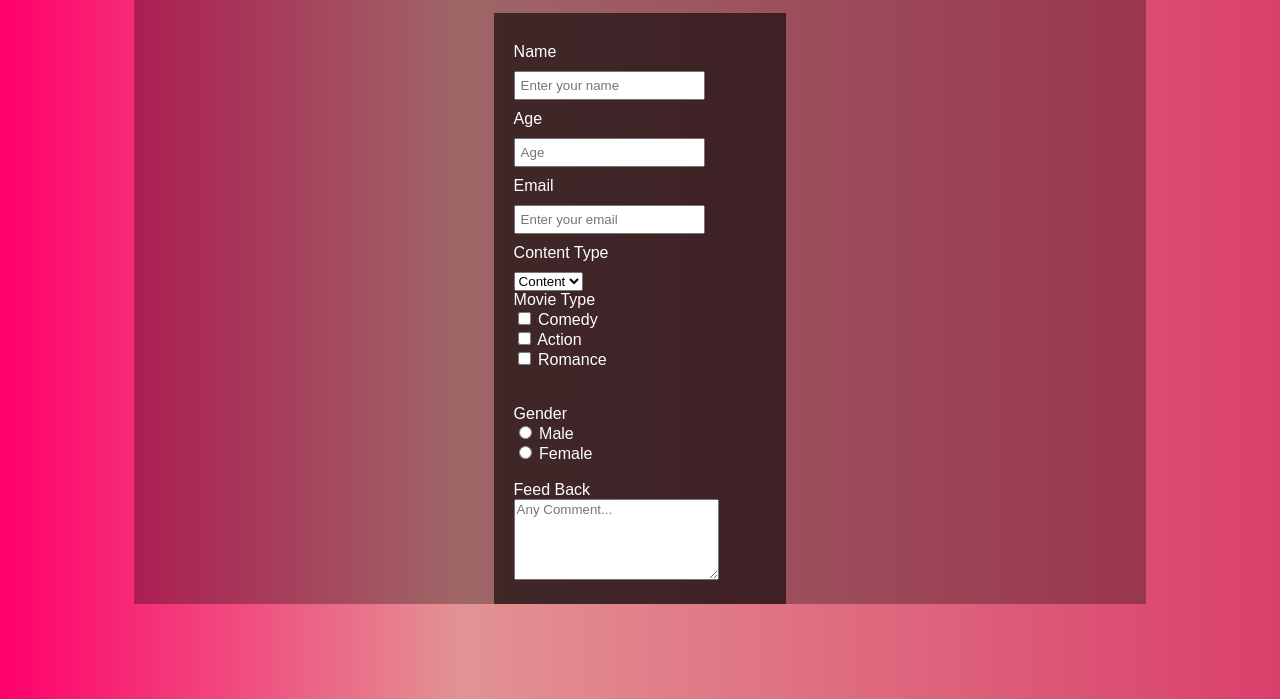
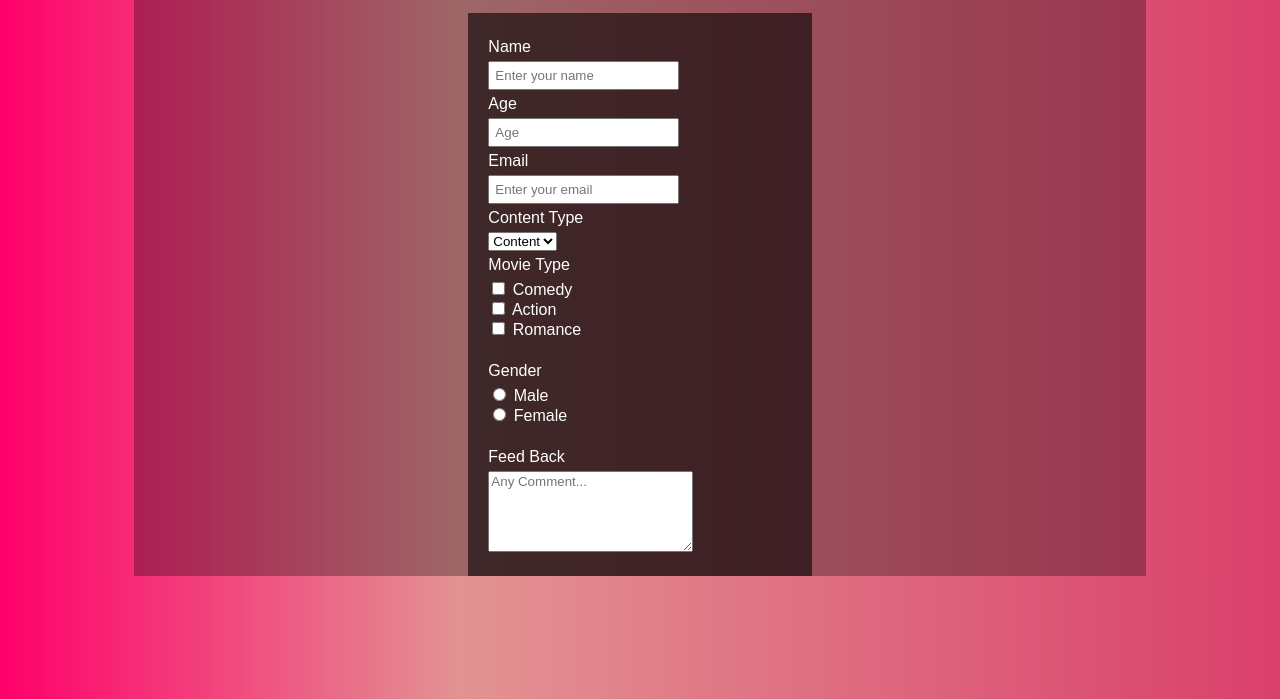
Before and after one commit to yusufyunuskaymaz/netflix-register-form, a plain HTML site: page index.html in a window 1280 px wide. Shown: the part 101-800 px from the top of the page. Drawn offline with Linux system fonts and the light colour scheme.

Commit message:
finished

```diff
--- a/index.html
+++ b/index.html
@@ -10,18 +10,20 @@
 <body>
     <div class="container">
 
-        <div class="ftitle">
+        <div class="heading">
             <h1>NET<span class="redwriting">FLIX</span></h1>
             <p>Thank you for signing up at Netflix. Tell us more about yourself.</p>
         </div>
 
         <form action="">
+            <!-- Personal Info -->
             <label class="title" for="name">Name</label><br>
             <input type="text" placeholder="Enter your name" name="" id="name"><br>
             <label class="title" for="age">Age</label><br>
             <input type="text" placeholder="Age" name="" id="age"><br>
             <label class="title" for="email">Email</label><br>
             <input type="email" placeholder="Enter your email" name="" id="email"><br>
+            <!-- Content Type -->
             <label class="title" for="content">Content Type</label><br>
             <select name="contentType" id="content">
                 <option value="series">Content</option>
@@ -31,15 +33,15 @@
                 <option value="series">Content</option>
             </select><br>
             <!-- Movie Type -->
-            <label for="movieType">Movie Type</label><br>
+            <label class="title" for="movieType">Movie Type</label><br>
             <input type="checkbox" name="comedy" id="comedy">
             <label for="comedy">Comedy</label><br>
             <input type="checkbox" name="action" id="action">
             <label for="action">Action</label><br>
             <input type="checkbox" name="romance" id="romance">
-            <label for="romance">Romance</label><br><br><br>
+            <label for="romance">Romance</label><br><br>
             <!-- Gender -->
-            <label for="gender">Gender</label><br>
+            <label class="title" for="gender">Gender</label><br>
             <input type="radio" name="gender" id="male">
             <label for="male">Male</label><br>
             <input type="radio" name="gender" id="female">
@@ -47,7 +49,7 @@
 
             <!-- Feed Back -->
 
-            <label for="feedBack">Feed Back</label><br>
+            <label class="title" for="feedBack">Feed Back</label><br>
             <textarea placeholder="Any Comment..." name="feedback" id="feedBack" cols="23" rows="5"></textarea>
 
 
--- a/style.css
+++ b/style.css
@@ -15,7 +15,7 @@ background: linear-gradient(90deg, rgba(255,0,106,1) 0%, rgba(195,25,25,0.471025
 }
 
 form{
-    width: 25%;
+    width: 30%;
     margin: auto;
     background-color: rgba(0, 0, 0, 0.6);
     padding: 20px;
@@ -27,7 +27,7 @@ form{
 
 
 .title{
-    padding: 10px 0;
+    padding: 5px 0;
     display: inline-block;
     text-align: center;
 }
@@ -36,7 +36,7 @@ input{
     padding: 5px;
 }
 
-.ftitle{
+.heading{
     text-align: center;
     color: white;
 }
```
Also changed, not shown: deneme.html (deleted, +0 -12 lines).
